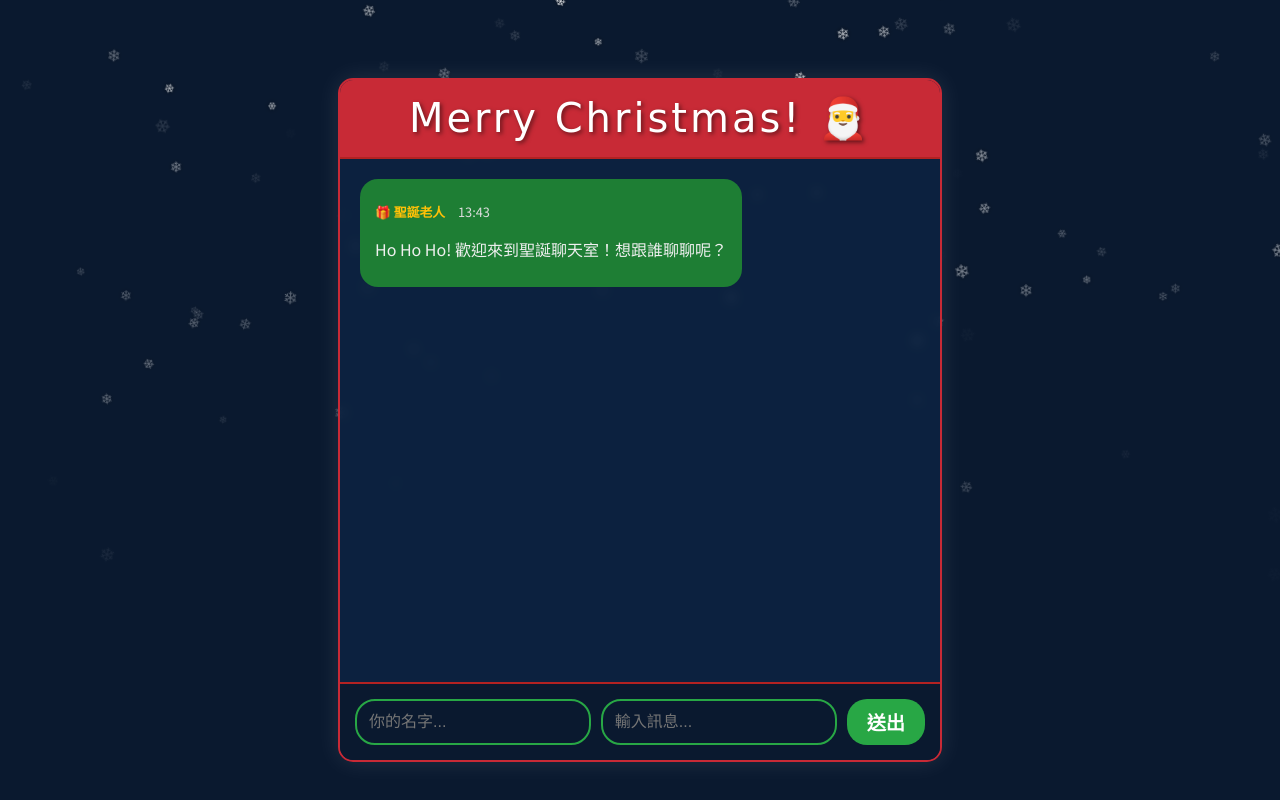
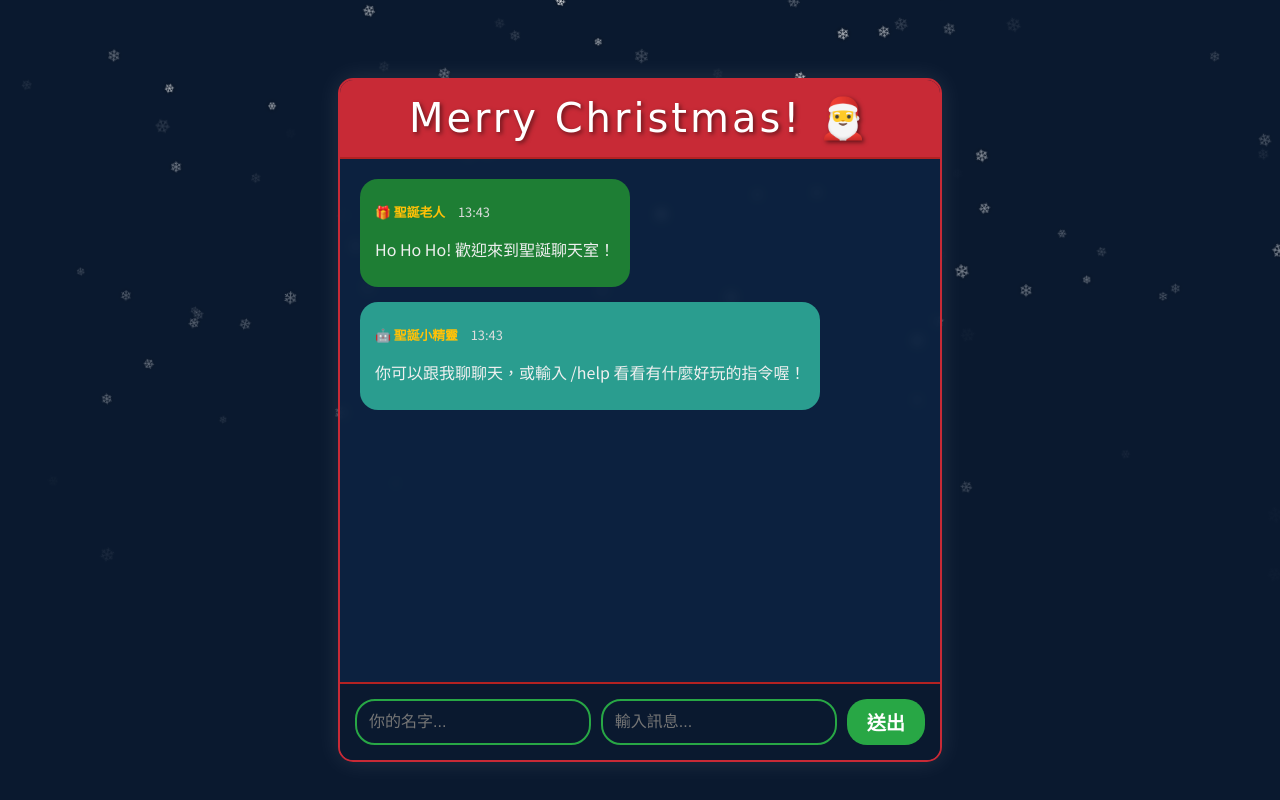
Before and after one commit to Bill640616Chen/1141113html01, a plain HTML site: page index.html in a window 1280 px wide. Drawn offline with Linux system fonts and the light colour scheme; a web font is replaced by a local one.

Commit message:
firstcommit

```diff
--- a/index.html
+++ b/index.html
@@ -269,7 +269,12 @@
                 return;
             }
             // 建立並顯示訊息
-            outputMessage(username, msg);
+            outputMessage(username, msg, 'user');
+
+            // 觸發機器人回覆
+            setTimeout(() => {
+                botResponse(msg);
+            }, Math.random() * 1000 + 500); // 模擬思考延遲 0.5~1.5 秒
 
             // 清空輸入框並保持焦點
             msgInput.value = '';
@@ -290,7 +295,7 @@
             const icons = ['🎄', '🎁', '🌟', '🔔', '🦌'];
             const randomIcon = icons[Math.floor(Math.random() * icons.length)];
 
-            if (type === 'user') {
+            if (type === 'user' || type === 'bot') {
                 // 關鍵字效果處理
                 if (text.includes('聖誕快樂') || text.toLowerCase().includes('merry christmas')) {
                     div.classList.add('highlight');
@@ -298,8 +303,13 @@
                 // Emoji 放大效果
                 messageText = text.replace(/🎅|🎄|🎁|🌟|🔔|🦌/g, '<span class="big-emoji">$&</span>');
 
+                let metaIcon = randomIcon;
+                if (type === 'bot') {
+                    div.style.backgroundColor = '#2a9d8f'; // 給機器人一個不同的顏色
+                    metaIcon = '🤖';
+                }
                 div.innerHTML = `
-                    <p class="meta">${randomIcon} ${username} <span class="time">${timeString}</span></p>
+                    <p class="meta">${metaIcon} ${username} <span class="time">${timeString}</span></p>
                     <p class="text">${messageText}</p>
                 `;
             } else if (type === 'system') {
@@ -311,6 +321,49 @@
 
             // 自動滾動到最新的訊息
             chatMessages.scrollTop = chatMessages.scrollHeight;
+        }
+
+        // --- 機器人回覆邏輯 ---
+        const botReplies = {
+            greetings: ['你好呀！很高興在聖誕節前夕見到你！', '哈囉！有什麼我可以幫忙的嗎？', '嗨！準備好迎接聖誕節了嗎？'],
+            weather: ['這裡的冬天總是下著雪，充滿了聖誕氣氛！', '聽說聖誕老人那邊的天氣很好，很適合駕著雪橇出發！', '不管外面天氣如何，心裡暖暖的就好！'],
+            gifts: ['我最想要的禮物是大家的笑容！', '聽說聖誕老人正在準備一份超棒的禮物給你喔！', '最好的禮物，是和家人朋友在一起的時光。', '你猜猜我的禮物是什麼？是更多的程式碼！哈哈！'],
+            santa: ['聖誕老人正在他的工作室裡忙著呢！', '噓... 我不能透露太多聖誕老人的行蹤！', '聖誕老人說，乖孩子才會有禮物喔！你今年乖嗎？'],
+            jokes: ['為什麼聖誕老人從煙囪進來？因為門鈴壞了！', '聖誕樹為什麼去看醫生？因為它的松果體發炎了！', '哪一種鹿會飛？所有聖誕老人的馴鹿都會！'],
+            feeling_happy: ['太棒了！聽到你開心，我也跟著開心起來！', '保持這份好心情，聖誕節會更快樂！', '你的快樂就像星星，點亮了整個夜空！'],
+            feeling_sad: ['怎麼啦？可以跟我說說，也許我能幫你想想辦法。', '別難過，聖誕節快到了，一切都會好起來的！', '給你一個溫暖的虛擬擁抱！'],
+            farewell: ['要離開了嗎？祝你有個美好的一天！', '再見！記得回來看看喔！', 'Bye bye! Merry Christmas!'],
+            default: ['嗯... 這個問題有點深奧，讓我想想。', '哈哈，你說的真有趣！', '關於這點，聖誕老人可能有不同的看法。', '我正在學習更多東西，下次也許就能回答你了！', '換個話題怎麼樣？你喜歡聖誕歌曲嗎？']
+        };
+
+        const keywords = {
+            greetings: ['你好', '哈囉', '嗨', '安安', 'hello', 'hi'],
+            weather: ['天氣', '冷嗎', '熱嗎', '下雪'],
+            gifts: ['禮物', '送我', '想要什麼'],
+            santa: ['聖誕老人', '老公公', 'santa'],
+            jokes: ['笑話', '好笑的'],
+            feeling_happy: ['開心', '高興', '快樂', '太棒了', 'happy'],
+            feeling_sad: ['難過', '傷心', '不開心', 'sad'],
+            farewell: ['再見', '掰掰', 'bye']
+        };
+
+        function botResponse(userInput) {
+            const lowerCaseInput = userInput.toLowerCase();
+            let replyCategory = 'default'; // 預設分類
+
+            // 遍歷關鍵字，尋找匹配
+            for (const category in keywords) {
+                if (keywords[category].some(keyword => lowerCaseInput.includes(keyword))) {
+                    replyCategory = category;
+                    break; // 找到第一個匹配的分類就跳出
+                }
+            }
+
+            // 從對應的分類中隨機選取一句回覆
+            const replies = botReplies[replyCategory];
+            const reply = replies[Math.floor(Math.random() * replies.length)];
+
+            outputMessage('聖誕小精靈', reply, 'bot');
         }
 
         // --- 處理特殊指令 ---
@@ -414,7 +467,8 @@
         // 頁面載入時，產生雪花並顯示一則歡迎訊息
         window.onload = () => {
             createSnowflakes();
-            outputMessage('聖誕老人', 'Ho Ho Ho! 歡迎來到聖誕聊天室！想跟誰聊聊呢？');
+            outputMessage('聖誕老人', 'Ho Ho Ho! 歡迎來到聖誕聊天室！');
+            setTimeout(() => outputMessage('聖誕小精靈', '你可以跟我聊聊天，或輸入 /help 看看有什麼好玩的指令喔！', 'bot'), 1000);
         };
     </script>
 
```
